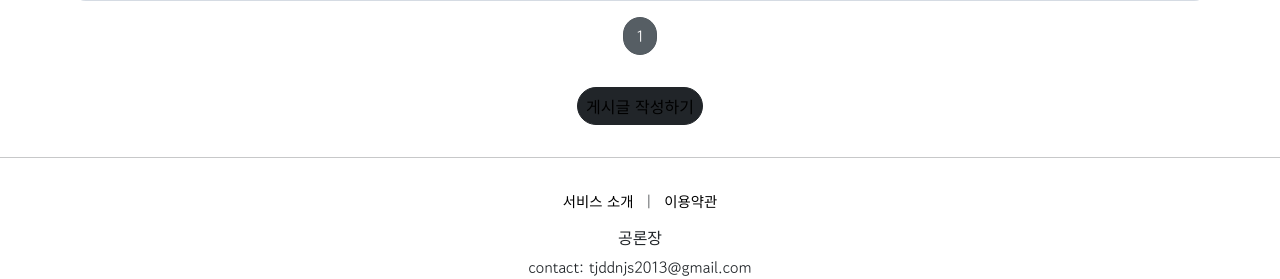
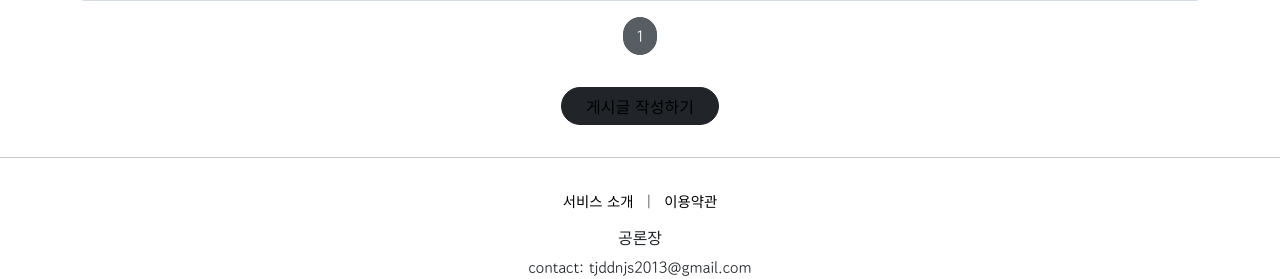
Before and after one commit to sungwoni/cyber_public_sphere, a Django app: template articleapp/templates/articleapp/list.html in a window 1280 px wide. Shown: the part 1023-1302 px from the top of the page. Run offline with Django 3.2, Linux system fonts and the light colour scheme; the template is opened without the code that fills it: most values are stand-ins (such as "Sample title", 1, 10 or a date in 2020); grey boxes marked "Sample" are stand-in pictures.

Commit message:
css style updated

```diff
--- a/articleapp/templates/articleapp/list.html
+++ b/articleapp/templates/articleapp/list.html
@@ -46,8 +46,8 @@
 
     {% include 'snippets/pagination.html' with page_obj=page_obj %}
 
-    <div style="text-align: center; font-family: 'Gowun Dodum', sans-serif;">
-      <a href="{% url 'articleapp:create' %}" class="btn btn-dark rounded-pill mt-3 mb-3 px-2">
+    <div style="text-align: center; font-family: 'Gowun Dodum', sans-serif; color:#FFFFFF;">
+      <a href="{% url 'articleapp:create' %}" class="btn btn-dark rounded-pill mt-3 mb-3 px-4">
         게시글 작성하기
       </a>
     </div>
--- a/projectapp/templates/projectapp/list.html
+++ b/projectapp/templates/projectapp/list.html
@@ -43,9 +43,9 @@
 
     {% include 'snippets/pagination.html' with page_obj=page_obj %}
 
-    <div style="text-align: center; font-family: 'Gowun Dodum', sans-serif;">
-      <a href="{% url 'projectapp:create' %}" class="btn btn-dark rounded-pill mt-3 mb-3 px-2">
-        카테고리 설정하러 가기
+    <div style="text-align: center; font-family: 'Gowun Dodum', sans-serif; color:#FFFFFF;">
+      <a href="{% url 'projectapp:create' %}" class="btn btn-dark rounded-pill mt-3 mb-3 px-4">
+        카테고리 설정하기
       </a>
     </div>
 
--- a/templates/snippets/list_fragment.html
+++ b/templates/snippets/list_fragment.html
@@ -41,6 +41,6 @@
 
     <div style="text-align: center; font-family: 'Gowun Dodum', sans-serif;">
       <a href="{% url 'articleapp:create' %}" class="btn btn-dark rounded-pill mt-3 mb-3 px-2">
-        게시글 작성하러가기
+        게시글 작성하기
       </a>
     </div>
```
